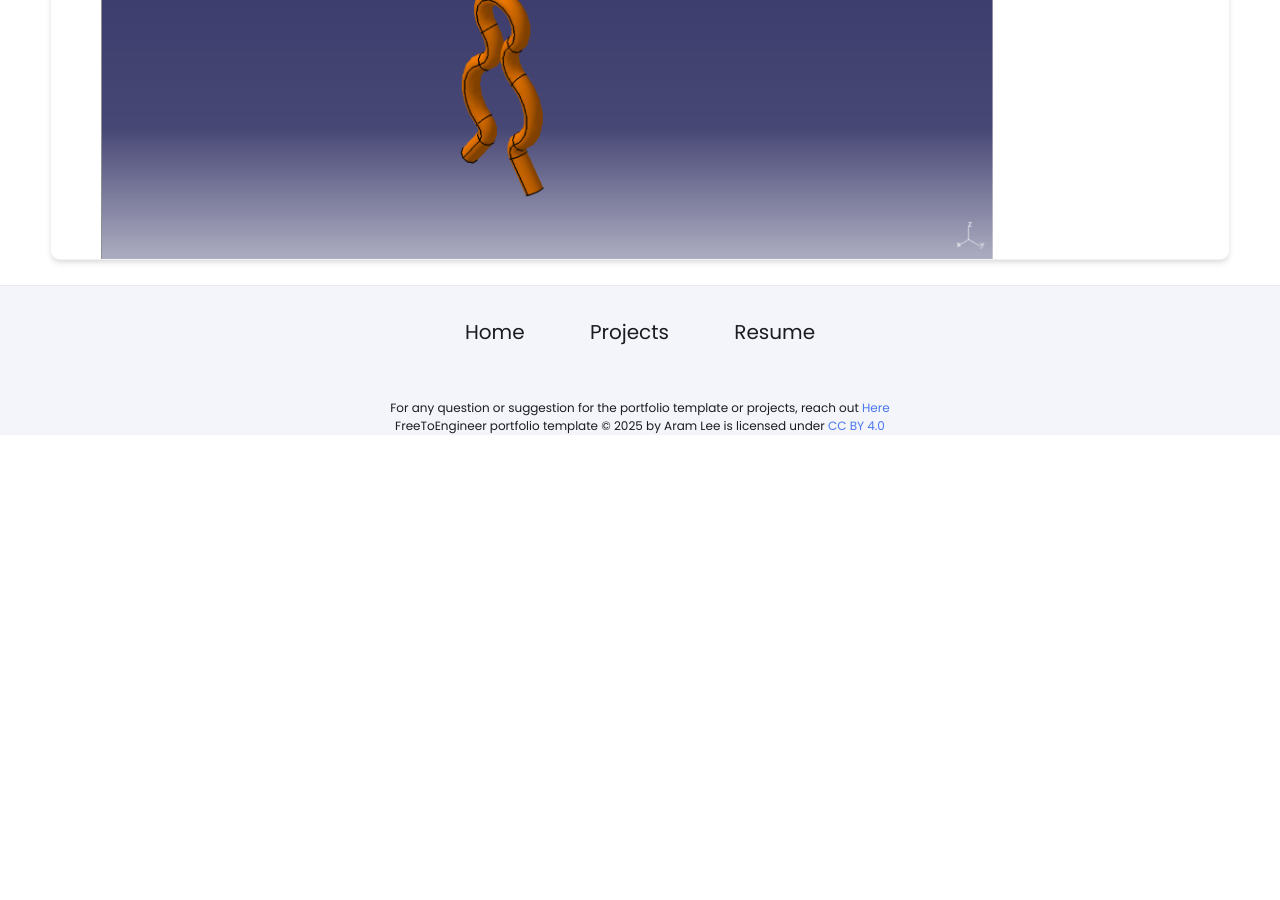
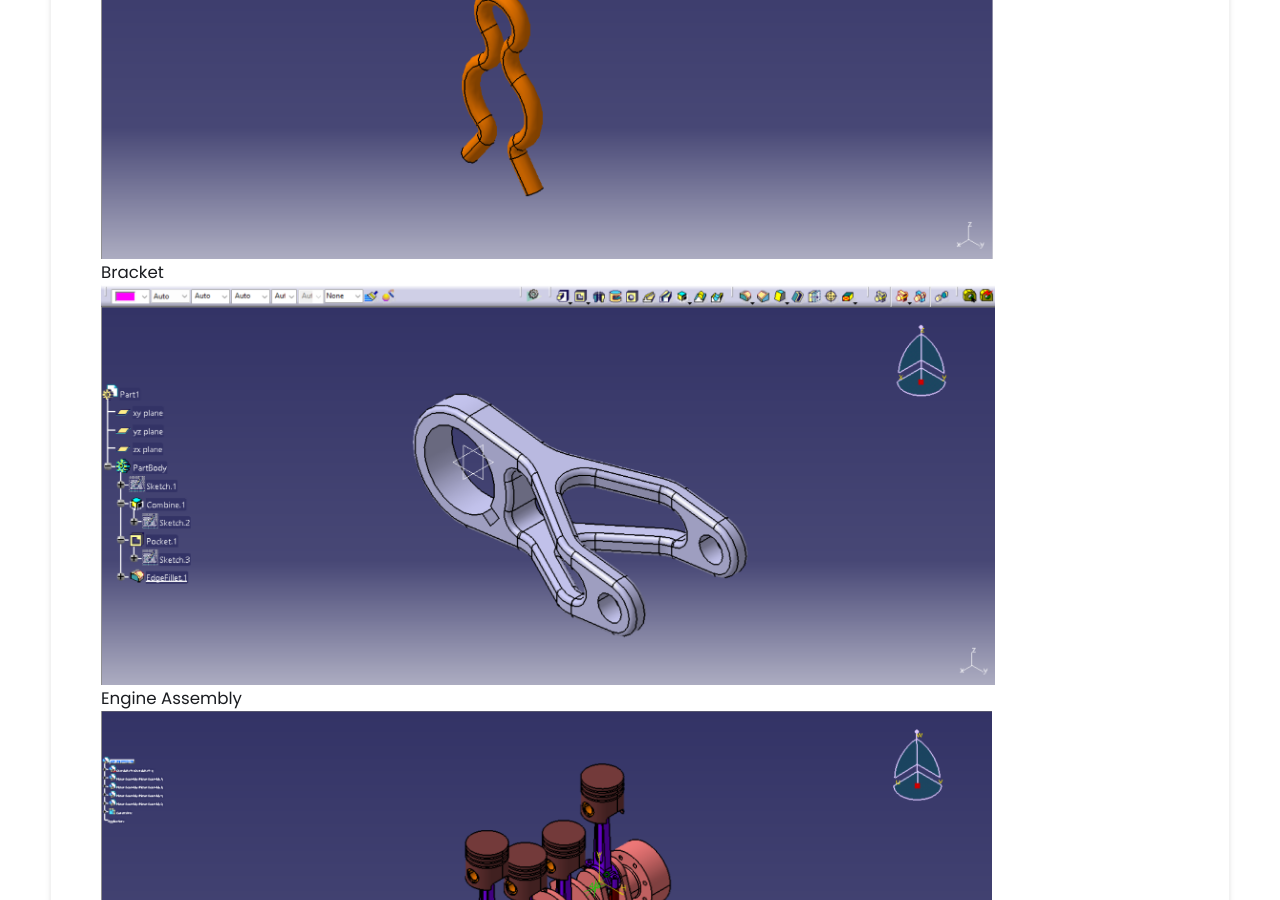
Before and after one commit to DanMG20/danmg20.github.io, a Jekyll site: the page built from _projects/CATIA_parts/index.md, in a window 1280 px wide and 900 px high, scrolled down 2158 px. Built offline with Jekyll 4.4.1, drawn with Linux system fonts in a browser that asks for light colours; before the commit the page ends 2593 px from its top, so only the background shows below that.

Commit message:
Update index.md

```diff
--- a/_projects/CATIA_parts/index.md
+++ b/_projects/CATIA_parts/index.md
@@ -29,3 +29,13 @@ main-image: /CAD.png
 <div style="text-align: center;">
   {% include image-gallery.html images="4.png" height="400" %}
 </div>
+
+### Bracket
+<div style="text-align: center;">
+  {% include image-gallery.html images="5.png" height="400" %}
+</div>
+
+### Engine Assembly
+<div style="text-align: center;">
+  {% include image-gallery.html images="6.png" height="400" %}
+</div>
```
